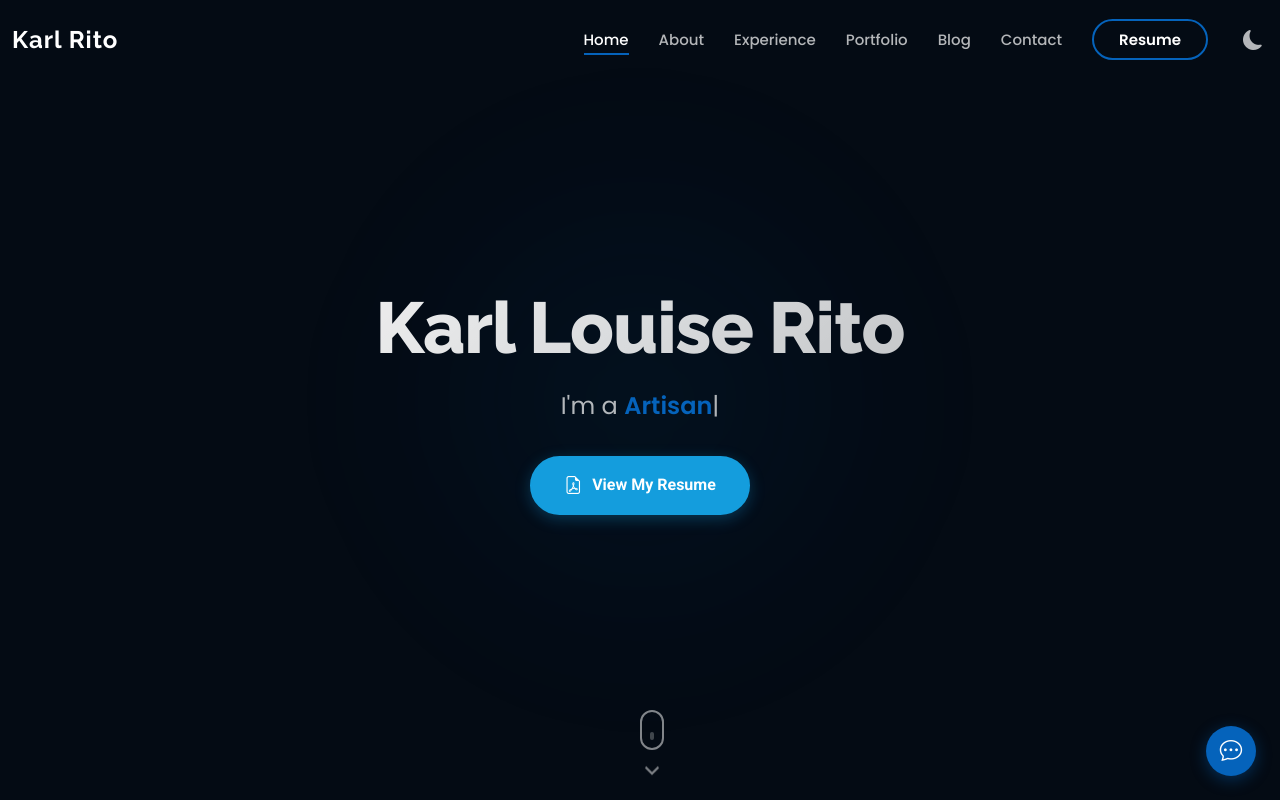
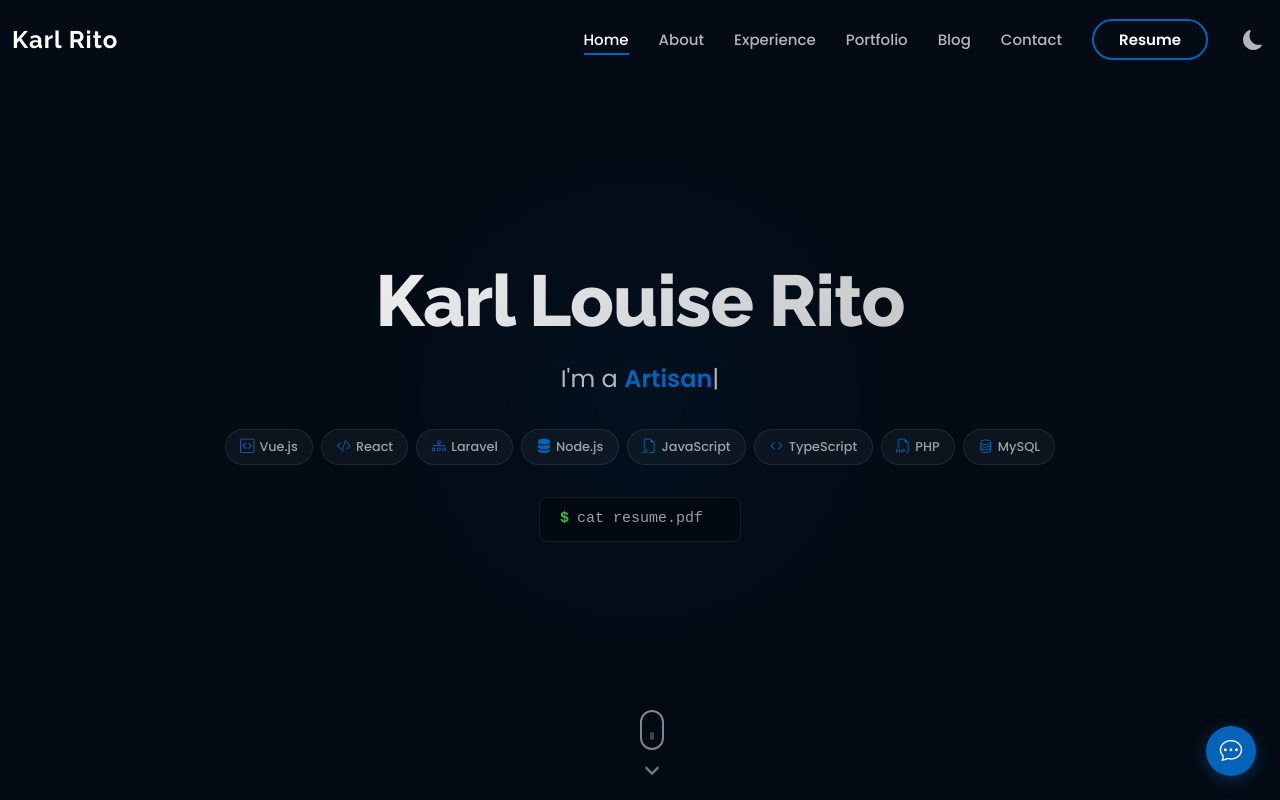
Before and after one commit to Karllouise-code/karlrito-portfolio, a Vue app: page / in a window 1280 px wide. Shown: the top 800 px of the page. Built offline with nearby package versions, Linux system fonts and the light colour scheme.

Commit message:
refactor: add skills display to Hero component and update button style

```diff
--- a/src/components/Hero.vue
+++ b/src/components/Hero.vue
@@ -13,9 +13,18 @@
           <span class="typed" ref="typedElement"></span>
         </div>
 
+        <div class="hero-skills" data-aos="fade-up" data-aos-delay="150">
+          <span v-for="skill in skills" :key="skill.name" class="hero-skill-pill">
+            <i :class="skill.icon"></i>
+            {{ skill.name }}
+          </span>
+        </div>
+
         <div class="hero-actions" data-aos="fade-up" data-aos-delay="200">
-          <router-link to="/resume" class="btn-resume">
-            <i class="bi bi-file-earmark-pdf"></i> View My Resume
+          <router-link to="/resume" class="btn-4">
+            <span class="btn-4-prompt">$</span>
+            <span class="btn-4-text">cat resume.pdf</span>
+            <span class="btn-4-cursor">_</span>
           </router-link>
         </div>
       </div>
@@ -42,6 +51,16 @@
   setup() {
     const name = ref("Karl Louise Rito");
     const typedElement = ref(null);
+    const skills = ref([
+      { name: 'Vue.js', icon: 'bi bi-code-square' },
+      { name: 'React', icon: 'bi bi-code-slash' },
+      { name: 'Laravel', icon: 'bi bi-diagram-3' },
+      { name: 'Node.js', icon: 'bi bi-server' },
+      { name: 'JavaScript', icon: 'bi bi-filetype-js' },
+      { name: 'TypeScript', icon: 'bi bi-code' },
+      { name: 'PHP', icon: 'bi bi-filetype-php' },
+      { name: 'MySQL', icon: 'bi bi-database' },
+    ]);
     let typedInstance = null;
 
     onMounted(() => {
@@ -65,6 +84,7 @@
     return {
       name,
       typedElement,
+      skills,
     };
   },
 };
@@ -203,10 +223,92 @@
   }
 }
 
+.hero-skills {
+  display: flex;
+  flex-wrap: wrap;
+  justify-content: center;
+  gap: 8px;
+  margin-bottom: 2rem;
+}
+
+.hero-skill-pill {
+  display: inline-flex;
+  align-items: center;
+  gap: 5px;
+  padding: 0.4rem 0.9rem;
+  background: rgba(255, 255, 255, 0.04);
+  border: 1px solid rgba(255, 255, 255, 0.08);
+  border-radius: 20px;
+  font-size: 0.8rem;
+  color: rgba(255, 255, 255, 0.6);
+  font-family: "Poppins", sans-serif;
+  font-weight: 500;
+  transition: all 0.25s ease;
+
+  i {
+    font-size: 0.9rem;
+    color: #0563bb;
+    transition: color 0.25s ease;
+  }
+
+  &:hover {
+    background: rgba(5, 99, 187, 0.1);
+    border-color: rgba(5, 99, 187, 0.25);
+    color: #fff;
+
+    i {
+      color: #fff;
+    }
+  }
+}
+
+/* ——— Terminal Prompt Button ——— */
+.btn-4 {
+  display: inline-flex;
+  align-items: center;
+  gap: 8px;
+  padding: 10px 20px;
+  border-radius: 8px;
+  text-decoration: none;
+  font-weight: 500;
+  font-size: 15px;
+  background: rgba(0, 0, 0, 0.3);
+  color: rgba(255, 255, 255, 0.7);
+  border: 1px solid rgba(255, 255, 255, 0.08);
+  font-family: 'JetBrains Mono', 'Fira Code', 'Courier New', monospace;
+  transition: all 0.3s ease;
+
+  &:hover {
+    background: rgba(0, 0, 0, 0.5);
+    border-color: #0563bb;
+    color: #fff;
+  }
+}
+
+.btn-4-prompt {
+  color: #3fb950;
+  font-weight: 700;
+}
+
+.btn-4-text {
+  color: rgba(255, 255, 255, 0.6);
+}
+
+.btn-4-cursor {
+  color: rgba(255, 255, 255, 0.4);
+  animation: cursor-blink 1s step-end infinite;
+}
+
+@keyframes cursor-blink {
+  0%, 100% { opacity: 1; }
+  50% { opacity: 0; }
+}
+
 @media (max-width: 768px) {
   .hero-name {
     font-size: 2.8rem;
   }
+
   .hero-typed-container {
     font-size: 1.2rem;
   }
--- a/src/components/Portfolio.vue
+++ b/src/components/Portfolio.vue
@@ -11,8 +11,6 @@
       <!-- About Section -->
       <About />
 
-      <!-- Skills Section -->
-      <Skills />
 
       <!-- Resume Section -->
       <Resume />
@@ -43,7 +41,6 @@
 import Header from "./Header.vue";
 import Hero from "./Hero.vue";
 import About from "./About.vue";
-import Skills from "./Skills.vue";
 import Resume from "./Resume.vue";
 import PortfolioSection from "./PortfolioSection.vue";
 import Services from "./Services.vue";
@@ -56,7 +53,6 @@
     Header,
     Hero,
     About,
-    Skills,
     Resume,
     PortfolioSection,
     Services,
```
